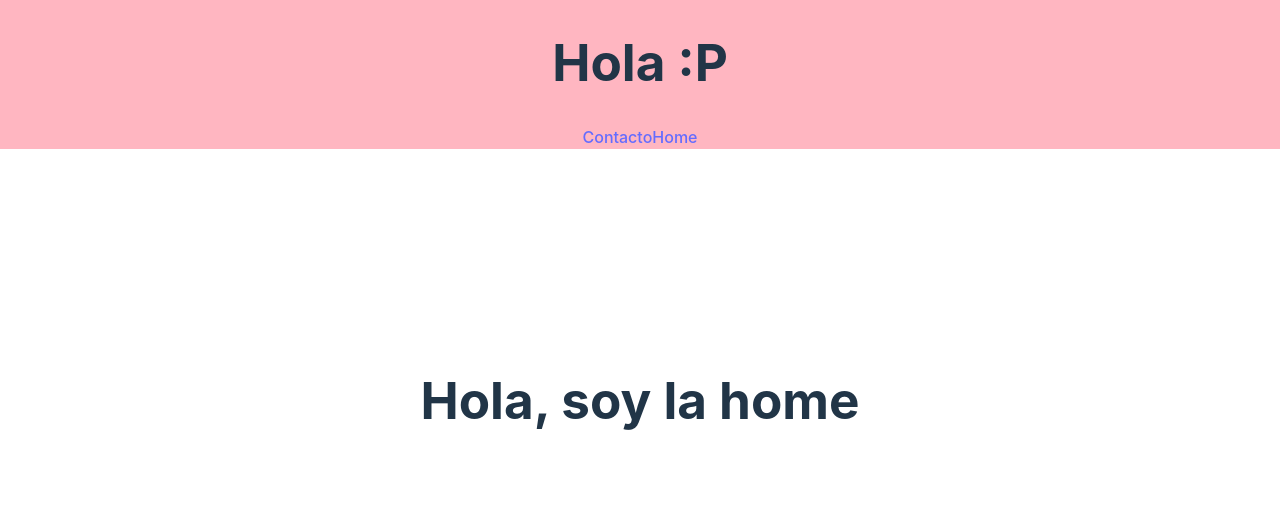
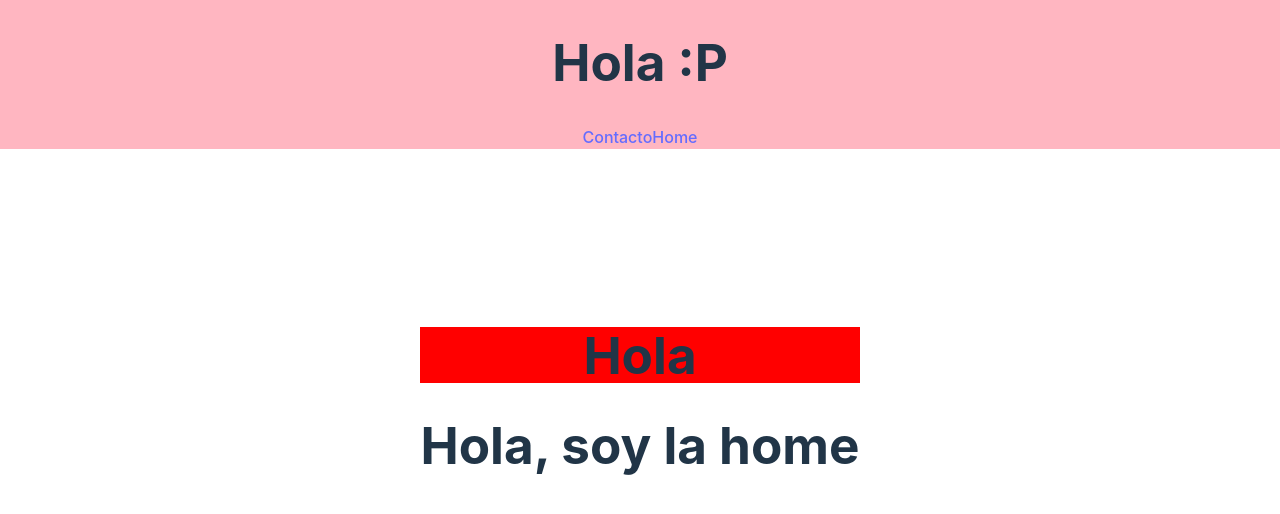
Before and after one commit to carugui/project-gamma, a React (Vite) app: page / in a window 1280 px wide. Shown: the top 514 px of the page. Built offline with nearby package versions, Linux system fonts and the light colour scheme.

Commit message:
añadido topbar a app

```diff
--- a/package.json
+++ b/package.json
@@ -12,7 +12,7 @@
     "react": "^18.2.0",
     "react-dom": "^18.2.0",
     "react-router-dom": "^6.10.0",
-    "sass": "^1.60.0"
+    "sass": "^1.62.0"
   },
   "devDependencies": {
     "@types/react": "^18.0.28",
--- a/src/App.jsx
+++ b/src/App.jsx
@@ -3,8 +3,10 @@ import { Link, Route, Routes } from 'react-router-dom'
 import { useState } from 'react'
 import reactLogo from './assets/react.svg'
 import viteLogo from '/vite.svg'
+import Topbar from  './components/topbar/Topbar'
 import './App.css'
 import './scss/style.scss'
+
 import Home from './views/Home'
 import Contact from './views/Contact'
 
@@ -13,6 +15,7 @@ function App() {
 
   return (
     <>
+      <Topbar />
       <header>
         <h1>Hola :P</h1>
         <Link to ="/contact">Contacto</Link>
--- a/src/components/topbar/Topbar.jsx
+++ b/src/components/topbar/Topbar.jsx
@@ -1 +1,13 @@
 import './Topbar.scss';
+
+
+function Topbar() {
+
+  return (
+    <>
+      <h1 className='topbar'>Hola</h1>
+    </>
+  )
+}
+
+export default Topbar
```
Also changed, not shown: 1 other file (tests, documents, lock files or other folders).
